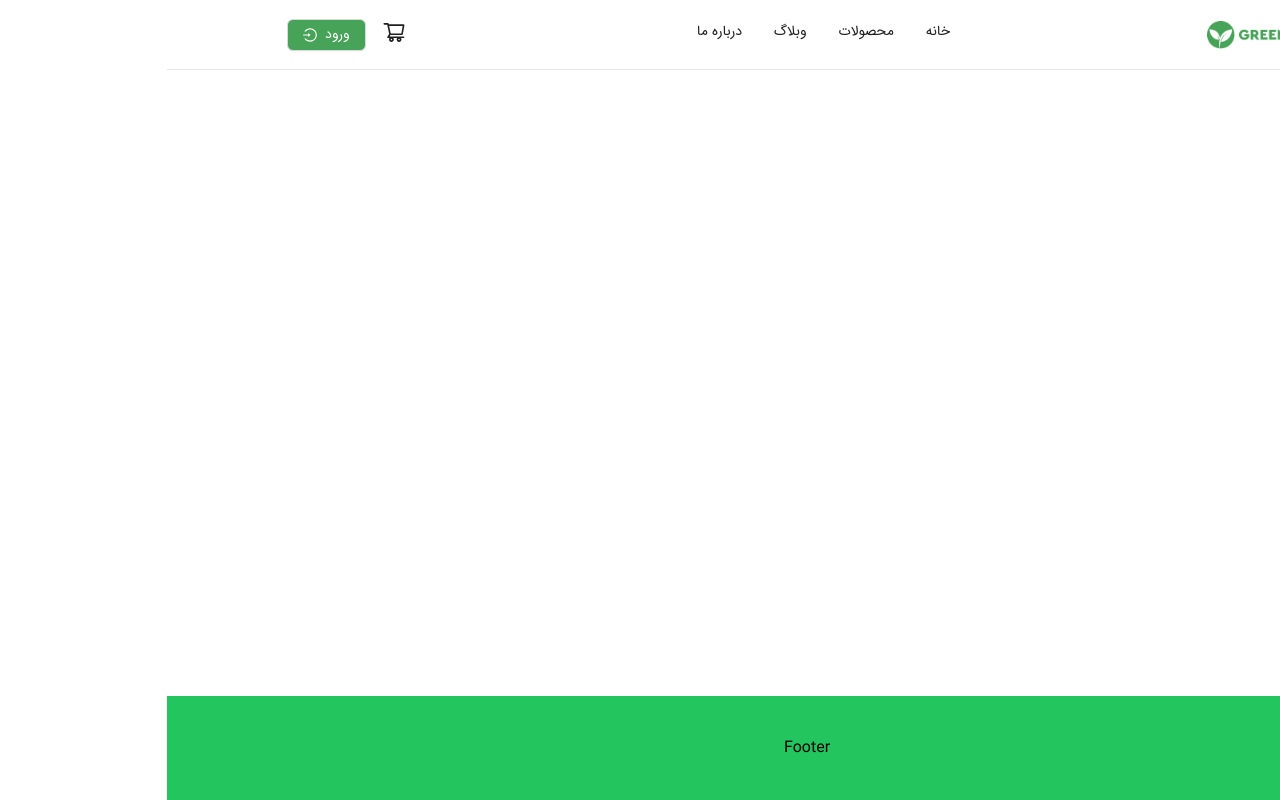
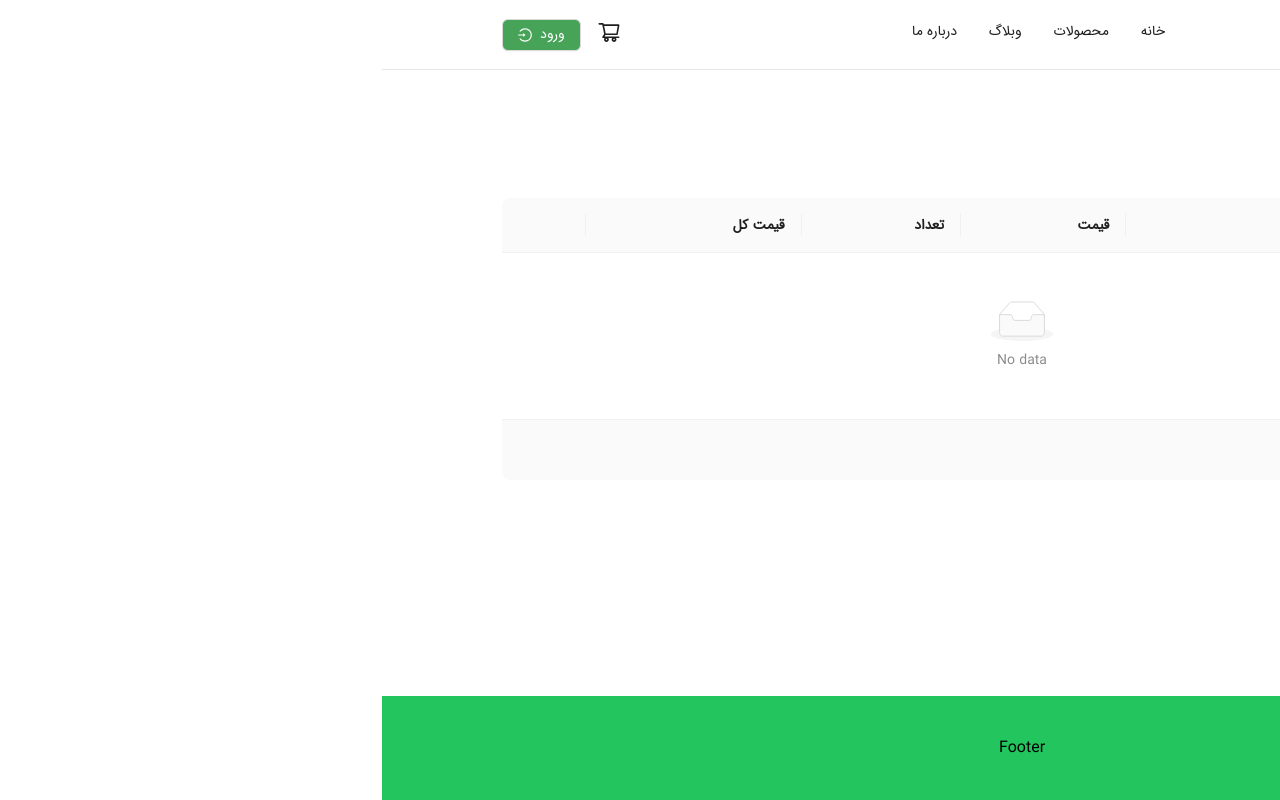
Before and after one commit to somayeshafiei/GolOnline, a Next.js app: page /cart in a window 1280 px wide. Built offline with nearby package versions, Linux system fonts and the light colour scheme.

Commit message:
add cart Table to cart route

```diff
--- a/src/app/(shop)/cart/page.tsx
+++ b/src/app/(shop)/cart/page.tsx
@@ -1,11 +1,16 @@
 'use client';
+import Loading from '@/app/loading';
 import Product from '@/interfaces';
 import useCartStore from '@/store/store';
-import React, { useEffect, useState } from 'react';
+import React, { useEffect, useState, Suspense } from 'react';
+import { Button, Popconfirm, Table } from 'antd';
+import Image from 'next/image';
 
 const Cart = () => {
   const [products, setProducts] = useState<Product[]>([]);
-  const { cartItems } = useCartStore();
+  const { cartItems, removeFromCart, increaseItemCount, decreaseItemCount } =
+    useCartStore();
+
   useEffect(() => {
     const fetchProducts = async () => {
       const productIds = cartItems.map((item) => item.productId);
@@ -20,24 +25,120 @@ const Cart = () => {
 
     fetchProducts();
   }, [cartItems]);
+
+  const columns = [
+    {
+      title: 'تصویر',
+      dataIndex: 'images',
+      render: (images: string) => (
+        <Image
+          loading="lazy"
+          height={100}
+          width={100}
+          alt="pic"
+          src={`http://localhost:8000/images/products/images/${images}`}
+        />
+      ),
+    },
+    {
+      title: 'نام محصول',
+      dataIndex: 'name',
+    },
+    {
+      title: 'قیمت',
+      dataIndex: 'price',
+      render: (price: number) => `${price}  تومان`,
+    },
+    {
+      title: 'تعداد',
+      dataIndex: 'count',
+      render: (count: number, record) => (
+        <div>
+          <Button
+            onClick={() => increaseItemCount(record.key)}
+            disabled={count === record.quantity}
+          >
+            +
+          </Button>
+          {/* <input type="number" value={count} onChange={(e) => updateItemCount(record.key, parseInt(e.target.value))} /> */}
+          <input type="number" value={count} className="w-8 mr-2"></input>
+          <Button
+            onClick={() => decreaseItemCount(record.key)}
+            danger
+            disabled={count === 1}
+          >
+            -
+          </Button>
+        </div>
+      ),
+    },
+    {
+      title: 'قیمت کل',
+      dataIndex: 'totalPrice',
+      render: (totalPrice: number) => `${totalPrice}  تومان`,
+    },
+    {
+      title: '',
+      dataIndex: 'key',
+      render: (key: string) => (
+        <Popconfirm
+          title="این محصول از سبد خرید حذف شود؟"
+          onConfirm={() => removeFromCart(key)}
+        >
+          <Button type="primary" danger>
+            حذف
+          </Button>
+        </Popconfirm>
+      ),
+    },
+  ];
+
+  const data = cartItems.map((item) => {
+    const product = products.find((p) => p._id === item.productId);
+    return {
+      key: item.productId,
+      name: product?.name,
+      price: product?.price,
+      description: product?.description,
+      count: item.count,
+      totalPrice: item.count * product?.price,
+      images: product?.images[0],
+      quantity: product?.quantity,
+    };
+  });
+
   return (
-    <div className="w-full px-5 sm:px-10 md:px-[120px] py-8">
-      {cartItems?.map((item) => {
-        const product = products?.find((p) => p._id === item.productId);
-        return (
-          <div key={item.productId}>
-            <h3>{product?.name}</h3>
-            <p>Price: ${product?.price}</p>
-            <p>Description: {product?.description}</p>
-            <p>Count: {item.count}</p>
-            {product?.price && (
-              <p>Total Price: ${item.count * product?.price}</p>
-            )}
-            {/* <p>Total Price: ${item.count * product?.price}</p> */}
-          </div>
-        );
-      })}
-    </div>
+    <>
+      <h1 className="font-bold text-2xl px-5 sm:px-10 md:px-[120px] py-8">
+        سبد خرید شما:
+      </h1>
+      <Suspense fallback={<Loading />}>
+        <div className="w-full px-5 sm:px-10 md:px-[120px] py-8">
+          <Table
+            columns={columns}
+            dataSource={data}
+            footer={() => {
+              const totalPrice = data.reduce(
+                (accumulator, currentValue) =>
+                  accumulator + currentValue.totalPrice,
+                0
+              );
+              return (
+                <div className="flex gap-3 text-center pr-20">
+                  <span className="text-lg font-semibold">جمع نهایی:</span>
+                  <div className="flex gap-3">
+                    <span className="text-lg font-semibold underline">
+                      {totalPrice}
+                    </span>
+                    <span className="text-lg font-semibold">تومان</span>
+                  </div>
+                </div>
+              );
+            }}
+          />
+        </div>
+      </Suspense>
+    </>
   );
 };
 
--- a/src/app/(shop)/layout.tsx
+++ b/src/app/(shop)/layout.tsx
@@ -1,5 +1,7 @@
 import Footer from '@/components/layout/Footer';
 import Header from '@/components/layout/Header';
+import { Suspense } from 'react';
+import Loading from '../loading';
 
 export default function shopLayout({
   children,
@@ -9,7 +11,9 @@ export default function shopLayout({
   return (
     <div className="flex flex-col h-full">
       <Header />
-      <main className="flex-1">{children}</main>
+      <main className="flex-1">
+        <Suspense fallback={<Loading />}>{children}</Suspense>
+      </main>
       <Footer />
     </div>
   );
--- /dev/null
+++ b/src/app/loading.tsx
@@ -0,0 +1,3 @@
+export default function Loading() {
+  return <p>در حال لود شدن ........</p>;
+}
```
